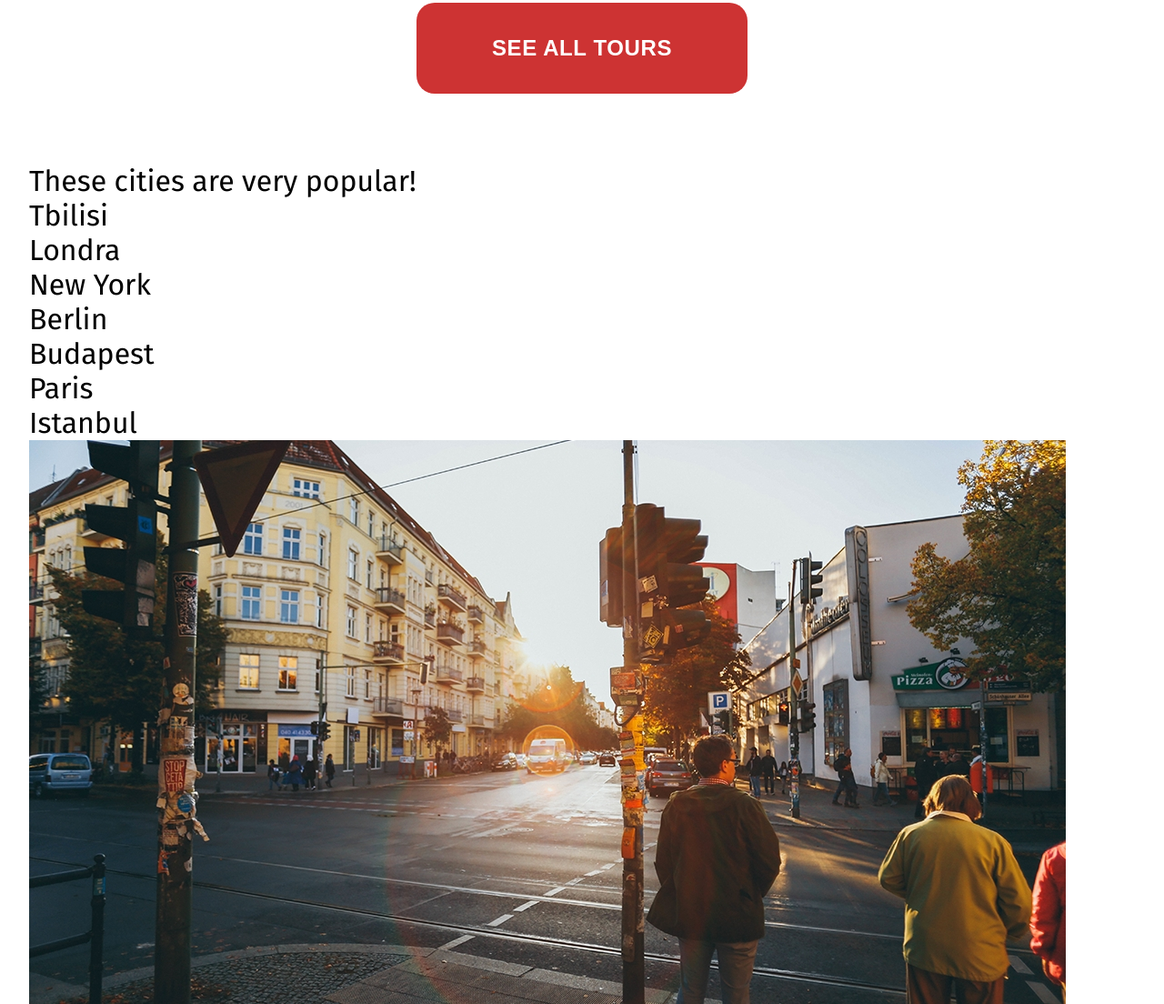
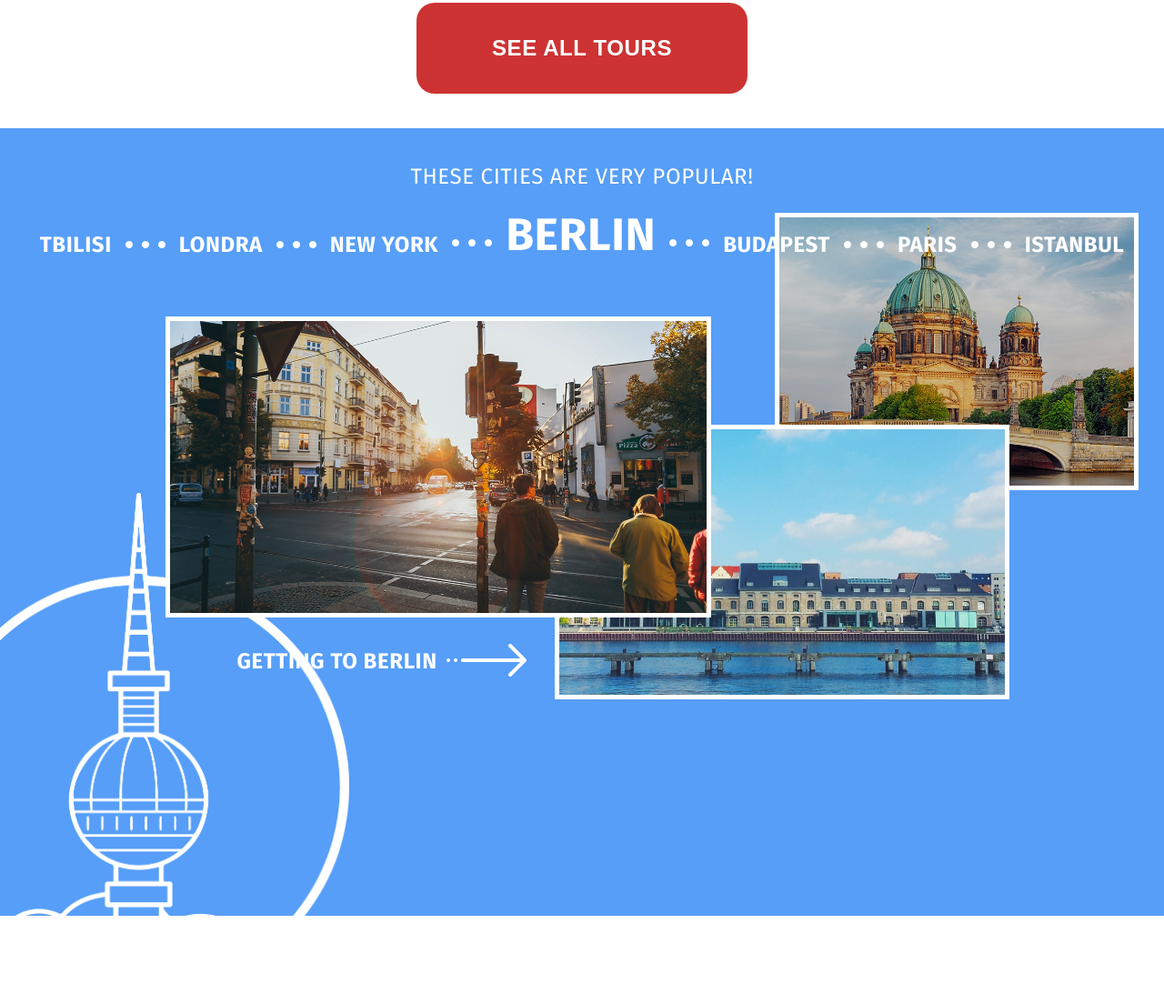
Before and after one commit to Necritto/get2_agency, a website built with webpack: page src/index.html in a window 1280 px wide. Shown: the part 1740-2844 px from the top of the page at 91% size. After the commit the page ends 2747 px from the top, so only its background shows below. Built offline with nearby package versions, Linux system fonts and the light colour scheme.

Commit message:
Feature: cities section styles added [ref:no-ref]

```diff
--- a/src/assets/scss/modules/main.scss
+++ b/src/assets/scss/modules/main.scss
@@ -88,3 +88,74 @@
   background-color: #cd3333;
   @include font;
 }
+
+.section-city {
+  background: no-repeat left bottom/30% url(../img/Shape_1.png);
+  background-color: #569ef8;
+}
+
+.cities {
+  display: flex;
+  flex-direction: column;
+  @include font;
+  margin-bottom: 50px;
+  text-align: center;
+}
+
+.cities__header {
+  margin-bottom: 15px;
+}
+
+.cities-wrap {
+  display: flex;
+  justify-content: space-between;
+  align-items: flex-end;
+  margin: 0 auto;
+  z-index: 98;
+
+  .city2::before,
+  .city2::after,
+  .city4::before,
+  .city4::after,
+  .city6::before,
+  .city6::after {
+    content: url(../img/Ellipse_3_copy.png);
+    position: relative;
+    top: -4px;
+    margin: 15px;
+  }
+}
+
+.focusedCity {
+  font-size: 50px;
+  position: relative;
+  top: 5px;
+}
+
+.cities-img__item-main {
+  @include positionImg(15px, 150px, 100);
+  border: $border;
+  width: 600px;
+}
+
+.cities-img__item-second {
+  @include positionImg(120px, -30px, 99);
+  border: $border;
+  width: 500px;
+}
+
+.cities-img__item-third {
+  @include positionImg(-430px, 820px, 97);
+  border: $border;
+  width: 400px;
+}
+
+.cities-link {
+  @include font;
+  @include positionImg(-90px, -180px, 98);
+
+  &::after {
+    @include iconPosition(10px, 10px, 0);
+    content: url(../img/sağ_ok.png);
+  }
+}
--- a/src/assets/scss/utils/mixins.scss
+++ b/src/assets/scss/utils/mixins.scss
@@ -29,3 +29,10 @@
   left: $left;
   margin-right: $margin;
 }
+
+@mixin positionImg($top, $left, $z) {
+  position: relative;
+  top: $top;
+  left: $left;
+  z-index: $z;
+}
--- a/src/assets/scss/utils/vars.scss
+++ b/src/assets/scss/utils/vars.scss
@@ -5,6 +5,7 @@ $smallFontSize : 24px;
 $mainFontWeight : 400;
 $bold : 700;
 $spacing: 0.6px;
+$border: 5px solid #ffffff;
 
 $desktopWidth : 1280px;
 $smDesktopWidth : 980px;
```
Also changed, not shown: src/assets/img/Ellipse_3_copy.png (added).
